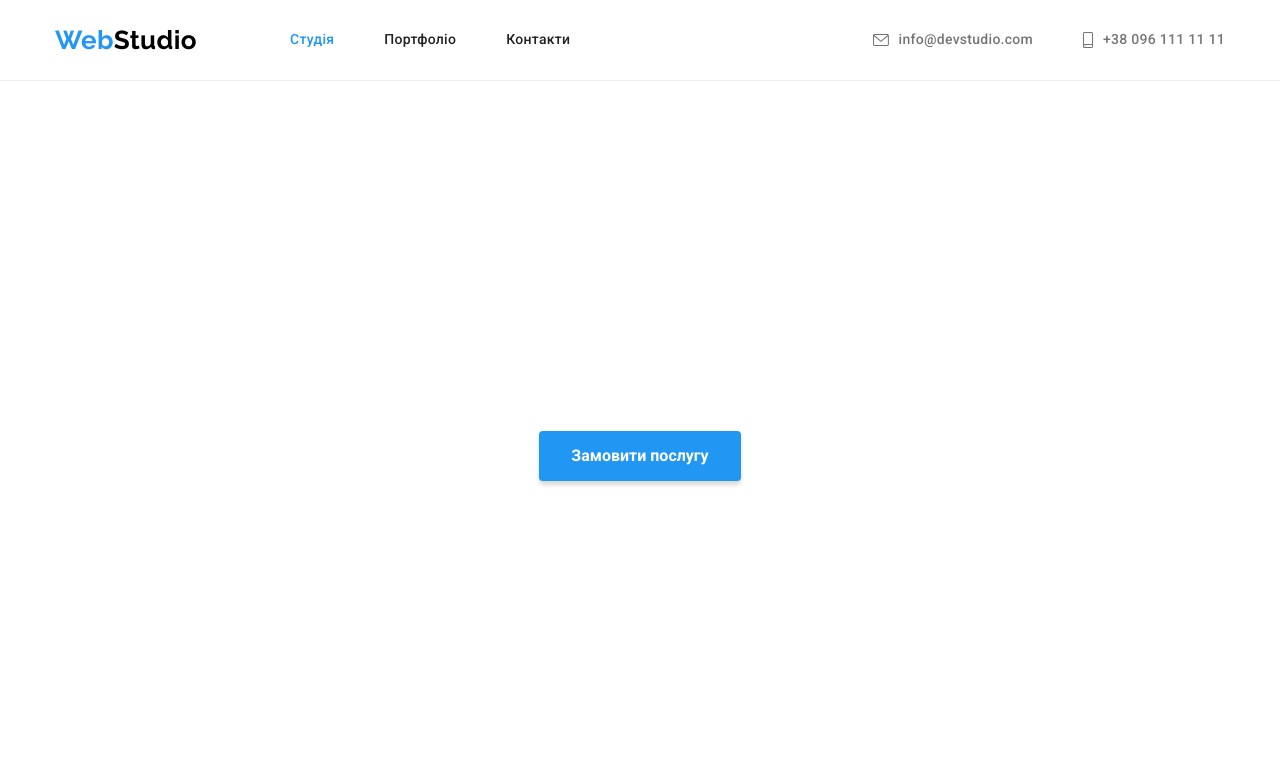
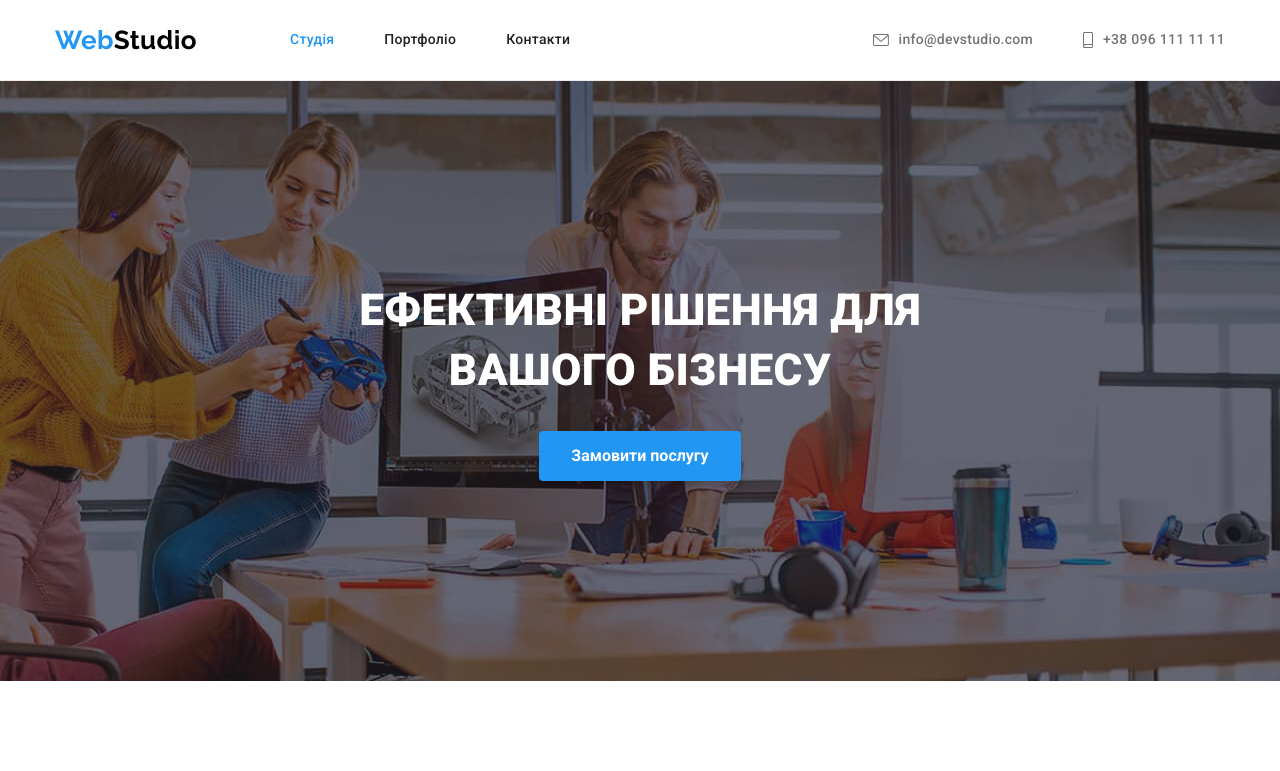
Before and after one commit to IrynaRozghon/goit-markup-hw-04, a plain HTML site: page index.html in a window 1280 px wide. Shown: the top 771 px of the page. Drawn offline with nearby package versions, Linux system fonts and the light colour scheme.

Commit message:
finished homework

```diff
--- a/css/styles.css
+++ b/css/styles.css
@@ -184,21 +184,8 @@ body {
   margin-right: auto;
   background-position: 100%;
   background-repeat: no-repeat;
-  background-image: linear-gradient (to right, rgba(47, 48, 58, 0.4)), url(../images/people-1.jpg);
+  background-image: linear-gradient(to right, rgba(47, 48, 58, 0.4), rgba(47, 48, 58, 0.4)), url(../images/people-1.jpg);
 }
-/* ????
-
-.hero-overlay {
-  display: flex;
-  text-align: center;
-  max-width: 1600px;
-  height: 600px;
-  margin-left: auto;
-  margin-right: auto;
-  background-position: 100%;
-  background-repeat: no-repeat;
-  background-image: linear-gradient (to right, rgba(47, 48, 58, 0.4)), url(../images/people-1.jpg);
-}*/
 
 .hero-header {
   color: var(--basic-text-or-background);
```
